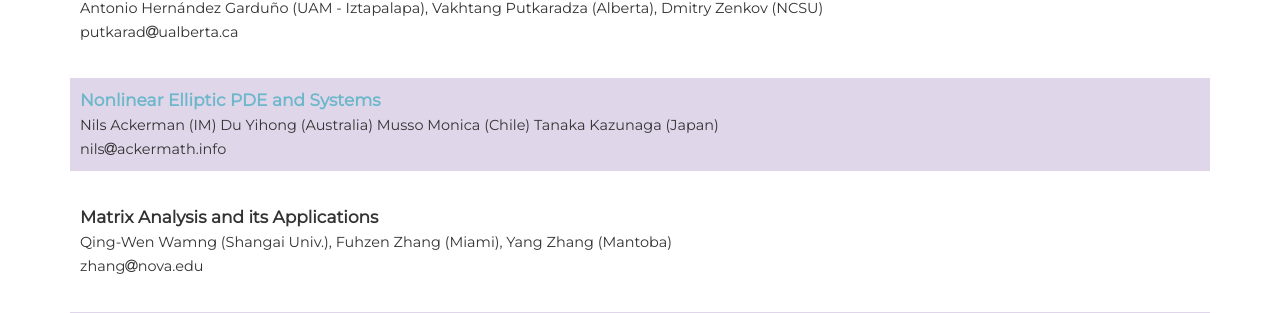
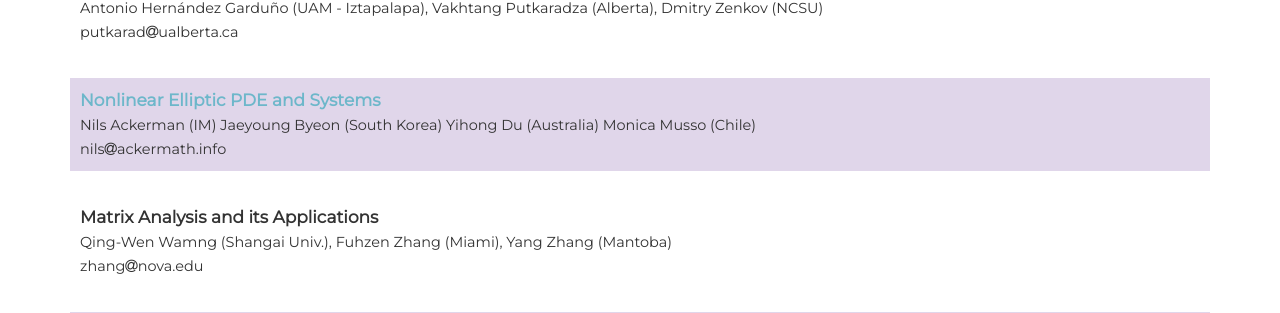
Before and after one commit to miguel-mx/PRIMA, a PHP site: template views/program.html.twig in a window 1280 px wide, after a click on "SPECIAL SESSIONS". Shown: the part 1434-1747 px from the top of the page. Run offline with PHP 8.4, Linux system fonts and the light colour scheme; the template is opened without the code that fills it, so the values that code supplies are empty; some libraries are stand-ins or nearby versions; some web fonts are replaced.

Commit message:
Nils Ackerman (IM) Jaeyoung Byeon (South Korea) Yihong Du (Australia) Monica Musso (Chile)

```diff
--- a/views/program.html.twig
+++ b/views/program.html.twig
@@ -627,7 +627,7 @@
                     </br>
 
                     <div class="special-session-a"><strong><a href="{{ app.request.basepath }}/sessions/nonlinear-elliptic-pde-and-systems">Nonlinear Elliptic PDE and Systems</a></strong><br>
-                        <small>Nils Ackerman (IM) Du Yihong (Australia) Musso Monica (Chile) Tanaka Kazunaga (Japan)</small> <br>
+                        <small>Nils Ackerman (IM) Jaeyoung Byeon (South Korea) Yihong Du (Australia) Monica Musso (Chile) </small> <br>
                         <small>nils<i class="fa fa-at" aria-hidden="true"></i>ackermath.info</small><br>
                     </div>
                     </br>
```
